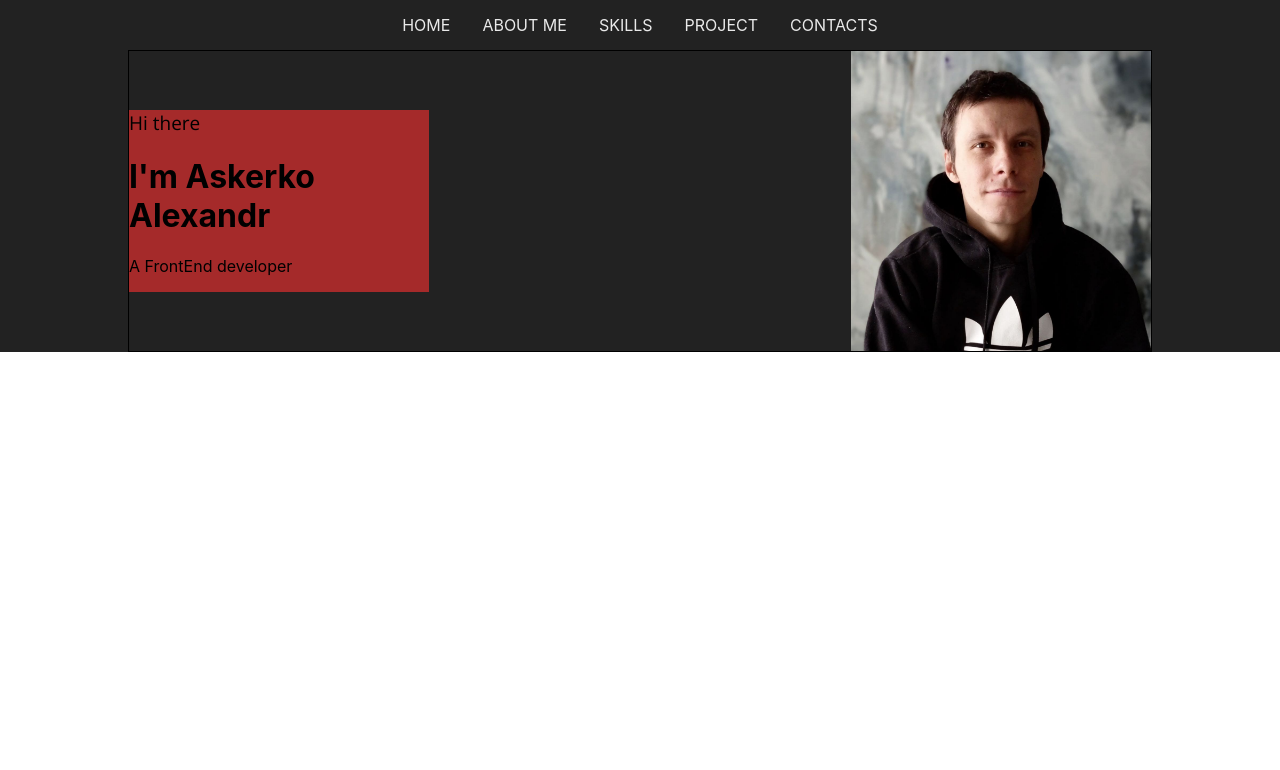
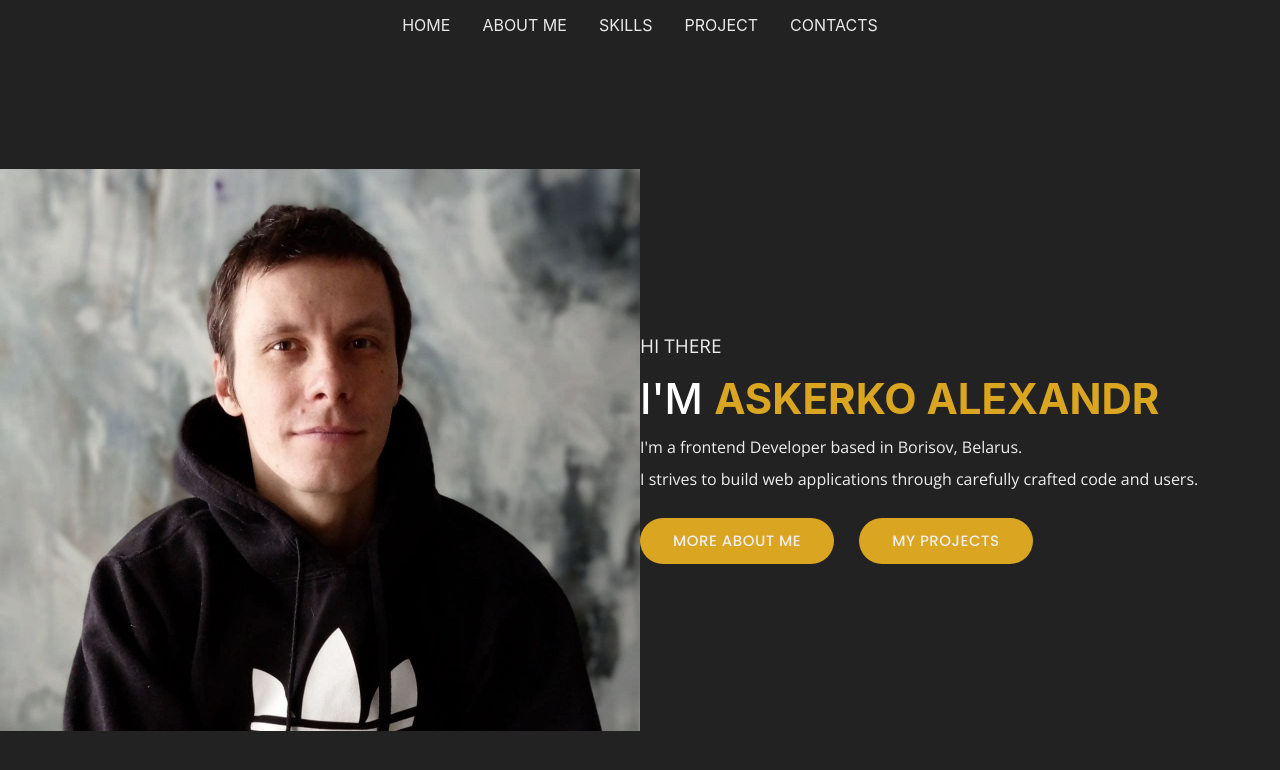
Before and after one commit to Bmwbyas/Portfolio, a React (Create React App) app: page /#/ in a window 1280 px wide. Shown: the top 770 px of the page. Built offline with nearby package versions, Linux system fonts and the light colour scheme.

Commit message:
feat(home page)

```diff
--- a/src/App.tsx
+++ b/src/App.tsx
@@ -7,6 +7,7 @@ import Contacts from "./components/Contacts/Contacts";
 import {Navigate, Route, Routes} from "react-router-dom";
 import {routes} from "./Routes/routes";
 import {MyProject} from './components/MyProjects/MyProject';
+import {AboutMe} from "./components/AboutMe/AboutMe";
 
 
 function App() {
@@ -17,6 +18,7 @@ function App() {
             <Routes>
                 <Route path='/' element={<Home/>}/>
                 <Route path={routes.home} element={<Home/>}/>
+                <Route path={routes.aboutMe} element={<AboutMe/>}/>
                 <Route path={routes.skills} element={<Skills/>}/>
                 <Route path={routes.myProjects} element={ <MyProject/>}/>
                 <Route path={routes.contact} element={<Contacts/>}/>
--- a/src/common/components/Button/Button.module.css
+++ b/src/common/components/Button/Button.module.scss
@@ -17,17 +17,15 @@
     font-family: 'Poppins', sans-serif;
     letter-spacing: .5px;
     border: 0;
-
+&:hover {
+     background-color: #6c757d;
+ }
+&:active {
+     background-color: red;
+ }
 }
-
-.button:hover {
-    background-color: #6c757d;
+button {
+&:disabled {
+     background-color: gainsboro;
+ }
 }
-
-.button:active {
-    background-color: red;
-}
-
-button:disabled {
-    background-color: gainsboro;
-}
--- a/src/common/components/Button/Button.tsx
+++ b/src/common/components/Button/Button.tsx
@@ -1,5 +1,5 @@
 import React, {FC} from 'react';
-import s from './Button.module.css'
+import s from './Button.module.scss'
 type ButtonType={
     name:string
 }
--- a/src/common/styles/sass/variables.scss
+++ b/src/common/styles/sass/variables.scss
@@ -5,4 +5,4 @@ $secondBgColor:#333333;
 $NavTextColor:rgba(255,255,255,.9);
 $fontH:'Poppins', sans-serif;
 $fontMainPageText:'Open Sans', sans-serif;
-$buttonBgColor:rgb(218, 165, 32);
+$activeColor:rgb(218, 165, 32);
--- a/src/components/AboutMe/AboutMe.tsx
+++ b/src/components/AboutMe/AboutMe.tsx
@@ -3,7 +3,7 @@ import s from './AboutMe.module.scss'
 import styleContainer from '../../common/styles/Container.module.scss'
 import myPhoto from "../../assets/image/myPhoto.jpg";
 
-export const Home = () => {
+export const AboutMe = () => {
     const myAvatar = {
         backgroundImage: 'url(' + myPhoto + ')',
         backgroundSize: 'cover',
@@ -12,12 +12,13 @@ export const Home = () => {
     return (
         <div className={s.mainBlock}>
             <div className={styleContainer.container+' '+s.mainContainer}>
+                <div className={s.photo} style={myAvatar}></div>
                 <div className={s.intro}>
                     <span>Hi there</span>
                     <h1>I'm Askerko Alexandr</h1>
                     <p>A FrontEnd developer</p>
                 </div>
-                <div className={s.photo} style={myAvatar}></div>
+
             </div>
         </div>
     );
--- a/src/components/Header/Nav/Nav.module.scss
+++ b/src/components/Header/Nav/Nav.module.scss
@@ -14,11 +14,11 @@
     font-size: 16px;
     transition: color 0.2s;
     &:hover{
-      color: $buttonBgColor;
+      color: $activeColor;
 
     }
     &:focus{
-      color: $buttonBgColor;
+      color: $activeColor;
     }
   }
 
--- a/src/components/Home/Home.module.scss
+++ b/src/components/Home/Home.module.scss
@@ -1,11 +1,12 @@
 @import "src/common/styles/sass/variables";
 @import "src/common/styles/sass/mixins";
+@import "src/common/components/Button/Button.module";
 
 .mainBlock {
-
+height: 100vh;
 
   .mainContainer {
-    @include container;
+    //@include container;
     @include flex(row,center,space-between,wrap);
     height: 100%;
     @media (max-width: 769px) {
@@ -13,19 +14,57 @@
     }
 
     .intro {
-      width: 300px;
-      background-color: brown;
-      span{
+      width: 50%;
+
+      h3 {
+        margin: 0;
+        color: $textColor;
         font-weight: 400;
-        font-size: 19px;
-        font-family: 'Open Sans', sans-serif;
+        @include text($fontMainPageText,19px);
+        text-transform: uppercase;
       }
+      h1 {
+        text-transform: uppercase;
+        font-size: 42px;
+        line-height: 42px;
+        font-weight: 500;
+        margin: 19px 0 10px;
+        color: #fff;
+        white-space: nowrap;
+        position: relative;
+        span{
+          color: $activeColor;
+          font-weight: 700;
+        }
+      }
+      .description{
+        color: $textColor;
+        margin: 11px 0 23px;
+        @include text($fontMainPageText,16px);
+        line-height: 32px;
+        font-weight: 400;
+
+      }
+      .navContainer{
+        .navItem{
+          @extend .button;
+          text-decoration: none;
+          color: $textColor;
+          &:first-child{
+           margin-right: 25px;
+          }
+        }
+
+      }
+
     }
 
     .photo {
-      width: 300px;
-      height: 300px;
-      background-color: red;
+      width: 50%;
+      height: 100%;
+      background-position: left;
+      background-size: contain;
+      background-repeat: no-repeat;
     }
   }
 }
--- a/src/components/Home/Home.tsx
+++ b/src/components/Home/Home.tsx
@@ -1,23 +1,34 @@
 import React from 'react';
 import s from './Home.module.scss'
-import styleContainer from '../../common/styles/Container.module.scss'
 import myPhoto from "../../assets/image/myPhoto.jpg";
+import {NavLink} from "react-router-dom";
+import {routes} from "../../Routes/routes";
 
 export const Home = () => {
     const myAvatar = {
         backgroundImage: 'url(' + myPhoto + ')',
-        backgroundSize: 'cover',
-        backgroundPosition: 'center'
+
     };
     return (
-        <div className={s.mainBlock}>
-            <div className={styleContainer.container+' '+s.mainContainer}>
+        <div   className={s.mainBlock}>
+            <div   className={s.mainContainer}>
+                <div className={s.photo} style={myAvatar} ></div>
+
                 <div className={s.intro}>
-                    <span>Hi there</span>
-                    <h1>I'm Askerko Alexandr</h1>
-                    <p>A FrontEnd developer</p>
+                    <div>
+                    <h3> hi there</h3>
+
+                    <h1><div>I'M <span>Askerko Alexandr</span></div></h1>
+                    <p className={s.description}>I'm a frontend Developer based in Borisov, Belarus.<br/>
+                        I strives to build web applications through carefully crafted code and users.</p>
+                    </div>
+                    <div className={s.navContainer}>
+                        <NavLink to={routes.aboutMe} className={s.navItem}>more about me</NavLink>
+                        <NavLink to={routes.myProjects} className={s.navItem}>my projects</NavLink>
+
+                    </div>
                 </div>
-                <div className={s.photo} style={myAvatar}></div>
+
             </div>
         </div>
     );
--- a/src/components/Skills/Skill/Skill.module.scss
+++ b/src/components/Skills/Skill/Skill.module.scss
@@ -9,7 +9,7 @@
 .icon {
     height: 50px;
     width: 50px;
-    background-color: $buttonBgColor;
+    background-color: $activeColor;
     transform: rotate(45deg);
 
 }
```
